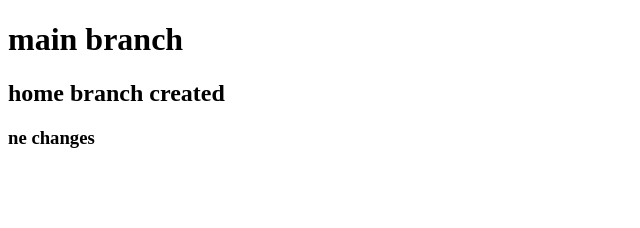
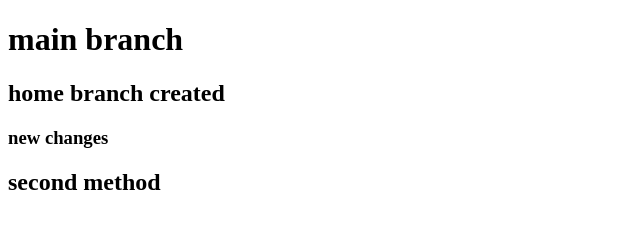
Before and after one commit to KomalDhanuka/git-branch-practice, a plain HTML site: page index.html in a window 1280 px wide. Shown: the whole page, without its empty margins (0-640 px from the left). Drawn offline with Linux system fonts and the light colour scheme.

Commit message:
2nd commit

```diff
--- a/index.html
+++ b/index.html
@@ -8,6 +8,7 @@
 <body>
     <h1>main branch</h1>
     <h2>home branch created</h2>
-    <h3>ne changes</h3>
+    <h3>new changes</h3>
+    <h2>second method</h2>
 </body>
 </html>
```
